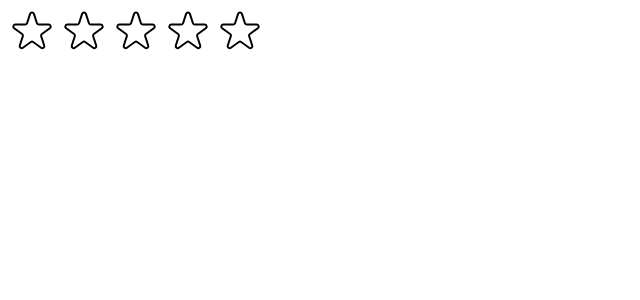
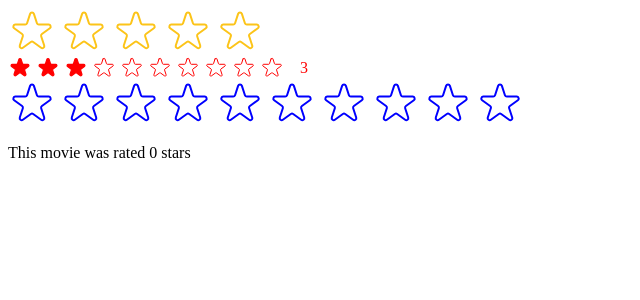
Before and after one commit to BenzReactHub/Use-Pop-Corn, a React (Create React App) app: page / in a window 1280 px wide. Shown: the top 300 px of the page, without its empty margins (0-640 px from the left). Built offline with nearby package versions, Linux system fonts and the light colour scheme.

Commit message:
010-015. Improving Reusability With Props

```diff
--- a/src/StarRating.js
+++ b/src/StarRating.js
@@ -7,20 +7,31 @@
   gap: "4px",
 };
 
+export default function StarRating({
+  maxRating = 5,
+  color = "#fcc419",
+  size = 48,
+  className = "",
+  message = [],
+  defaultRating = 0,
+  onSetRating,
+}) {
+  const [rating, setRating] = useState(defaultRating);
+  const [tempRating, setTempRating] = useState(0);
+
   const textStyle = {
     lineHeight: "1",
     margin: "0",
+    color,
+    fontSize: `${size / 1.5}px`,
   };
-
-export default function StarRating({ maxRating = 5 }) {
-  const [rating, setRating] = useState(0);
-  const [tempRating, setTempRating] = useState(0);
 
   function handleRating(rating) {
     setRating(rating);
+    onSetRating(rating);
   }
   return (
-    <div style={containerStyle}>
+    <div style={containerStyle} className={className}>
       <div style={startContainerStyle}>
         {Array.from({ length: +maxRating }, (_, i) => (
           <Star
@@ -28,25 +39,30 @@
             onRate={() => {
               handleRating(i + 1);
             }}
-            onHoverIn={()=> setTempRating(i + 1)}
-            onHoverOut={()=> setTempRating(0)}
+            onHoverIn={() => setTempRating(i + 1)}
+            onHoverOut={() => setTempRating(0)}
             full={tempRating ? tempRating >= i + 1 : rating >= i + 1}
+            color={color}
+            size={size}
           />
         ))}
       </div>
-      <p style={textStyle}>{tempRating || rating || ""}</p>
+      <p style={textStyle}>
+        {message.length === maxRating
+          ? message[tempRating ? tempRating - 1 : rating - 1]
+          : tempRating || rating || ""}
+      </p>
     </div>
   );
 }
 
+function Star({ onRate, full, onHoverIn, onHoverOut, color, size }) {
   const starStyle = {
-  width: "48px",
-  height: "48px",
+    width: `${size}px`,
+    height: `${size}px`,
     display: "block",
     cursor: "pointer",
   };
-
-function Star({ onRate, full, onHoverIn, onHoverOut }) {
   return (
     <span
       role="button"
@@ -59,8 +75,8 @@
         <svg
           xmlns="http://www.w3.org/2000/svg"
           viewBox="0 0 20 20"
-          fill="#000"
-          stroke="#000"
+          fill={color}
+          stroke={color}
         >
           <path d="M9.049 2.927c.3-.921 1.603-.921 1.902 0l1.07 3.292a1 1 0 00.95.69h3.462c.969 0 1.371 1.24.588 1.81l-2.8 2.034a1 1 0 00-.364 1.118l1.07 3.292c.3.921-.755 1.688-1.54 1.118l-2.8-2.034a1 1 0 00-1.175 0l-2.8 2.034c-.784.57-1.838-.197-1.539-1.118l1.07-3.292a1 1 0 00-.364-1.118L2.98 8.72c-.783-.57-.38-1.81.588-1.81h3.461a1 1 0 00.951-.69l1.07-3.292z" />
         </svg>
@@ -69,7 +85,7 @@
           xmlns="http://www.w3.org/2000/svg"
           fill="none"
           viewBox="0 0 24 24"
-          stroke="#000"
+          stroke={color}
         >
           <path
             strokeLinecap="round"
--- a/src/index.js
+++ b/src/index.js
@@ -1,13 +1,23 @@
-import React from 'react';
+import React, { useState } from 'react';
 import ReactDOM from 'react-dom/client';
 // import './index.css';
 // import App from './App';
 import StarRating from './StarRating';
 
+function Test() {
+  const [ movieRating, setMovieRating ] = useState(0);
+  return (<div>
+    <StarRating color='blue' maxRating={10} onSetRating={setMovieRating}/>
+    <p>This movie was rated {movieRating} stars</p>
+  </div>)
+}
+
 const root = ReactDOM.createRoot(document.getElementById('root'));
 root.render(
   <React.StrictMode>
     {/* <App /> */}
-    <StarRating maxRating={5}/>
+    <StarRating maxRating={5} message={['Terrible', 'Bad', 'Okay', 'Good', 'Amazing']}/>
+    <StarRating size={24} maxRating={10} color="red" className="test" defaultRating={3}/>
+    <Test/>
   </React.StrictMode>
 );
```
Lines whose indentation alone changed are shown as unchanged.
